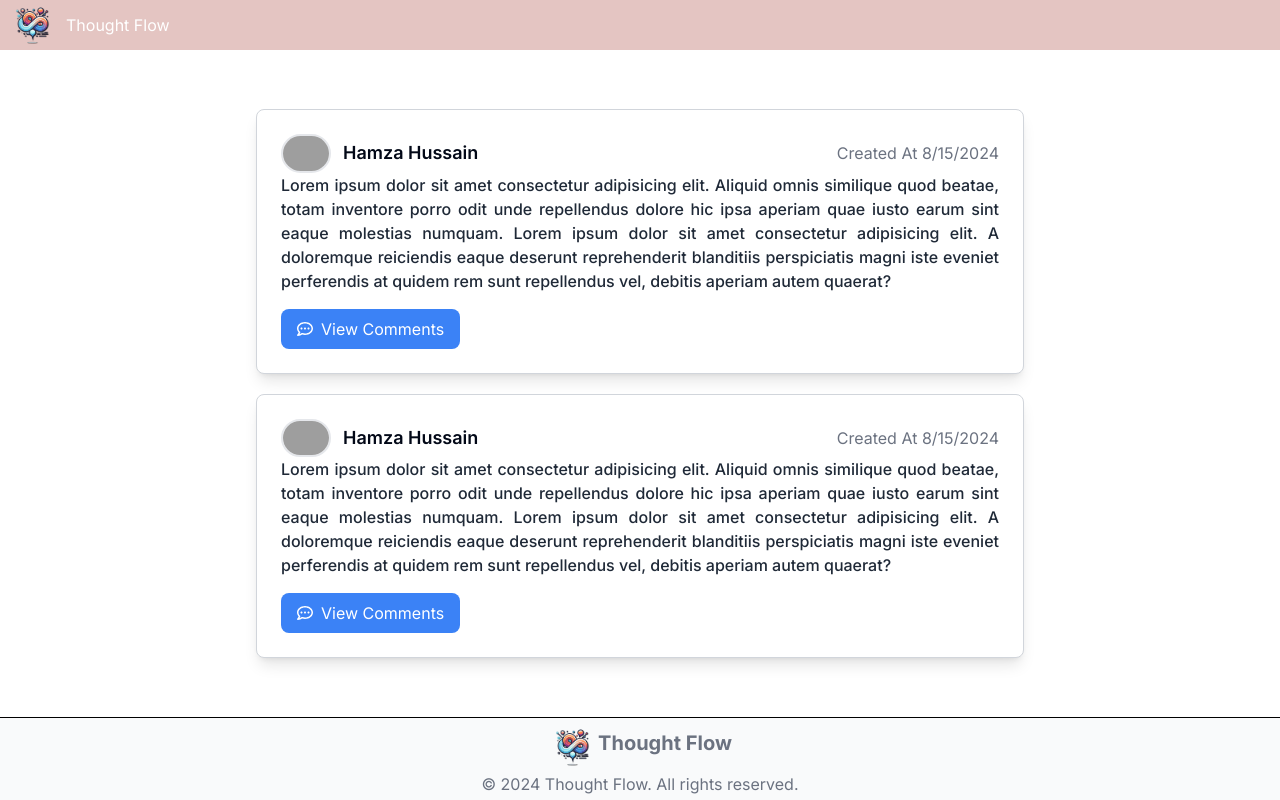
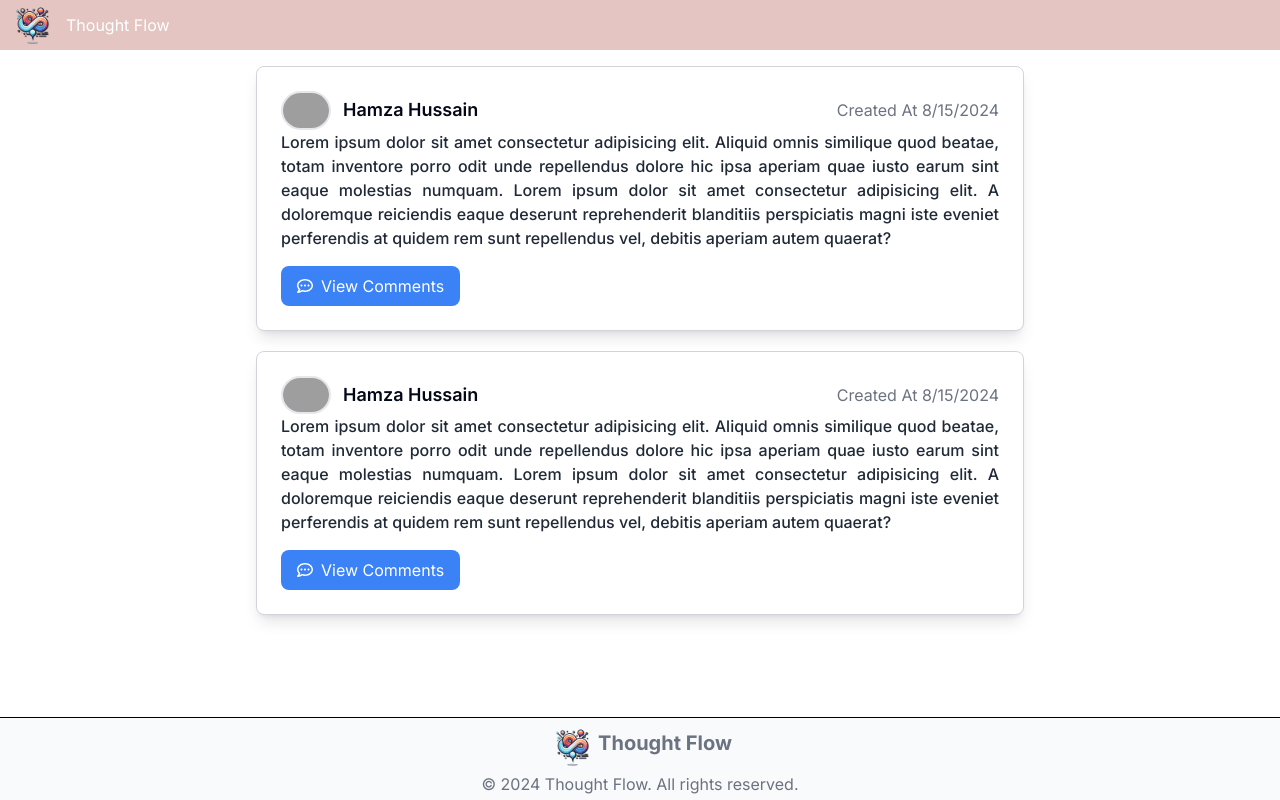
Before and after one commit to Hamza123Hussain/blog_ai_frontend, a Next.js app: page / in a window 1280 px wide. Built offline with nearby package versions, Linux system fonts and the light colour scheme; grey boxes are pictures that could not be loaded.

Commit message:
remove flex center from the layout

```diff
--- a/app/layout.tsx
+++ b/app/layout.tsx
@@ -24,7 +24,7 @@
         <div className="flex flex-col min-h-screen">
           <ContextProvider>
             <Navbar />
-            <main className="flex-grow flex items-center justify-center">
+            <main className="flex-grow flex ">
               {children}
               <Toaster />
             </main>
```
